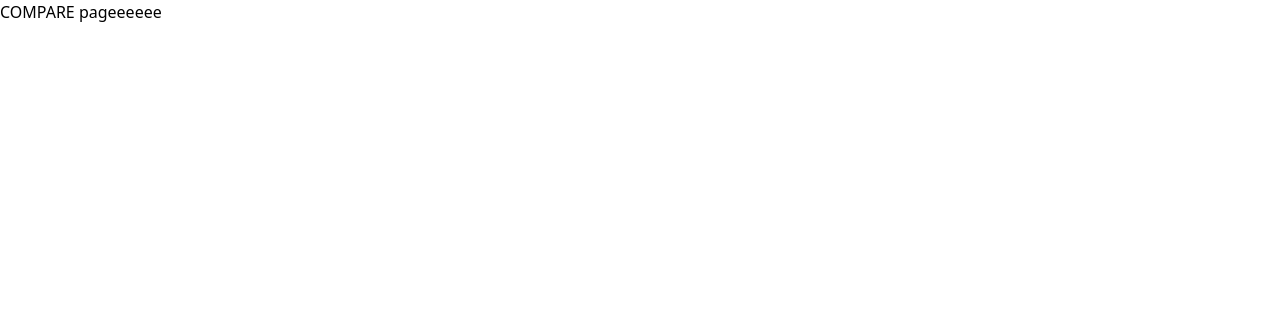
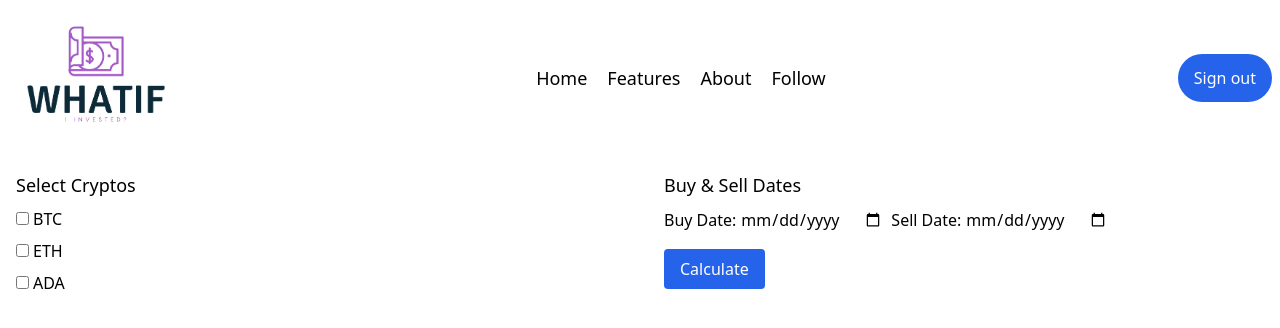
Before and after one commit to bendoza/WhatIf, a Next.js app in the folder whatif/: page /compare in a window 1280 px wide. Shown: the top 328 px of the page. Built offline with nearby package versions, Linux system fonts and the light colour scheme; sample sign-in values are in the browser's storage.

Commit message:
I started coding the compare page. I also fixed a few bugs and i created two new componet pages. The cryptoselector and the dateselector

```diff
--- /dev/null
+++ b/whatif/src/components/cryptoSelection.tsx
@@ -0,0 +1,62 @@
+import React, { useState } from 'react';
+
+interface CryptoAmount {
+  [key: string]: number;
+}
+
+const CryptoSelection: React.FC = () => {
+  const [selectedCryptos, setSelectedCryptos] = useState<CryptoAmount>({});
+
+  const handleCheckboxChange = (event: React.ChangeEvent<HTMLInputElement>) => {
+    const { value, checked } = event.target;
+
+    if (checked) {
+      setSelectedCryptos({ ...selectedCryptos, [value]: 0 });
+    } else {
+      const updatedCryptos = { ...selectedCryptos };
+      delete updatedCryptos[value];
+      setSelectedCryptos(updatedCryptos);
+    }
+  };
+
+  const handleAmountChange = (
+    event: React.ChangeEvent<HTMLInputElement>,
+    crypto: string
+  ) => {
+    const { value } = event.target;
+    setSelectedCryptos({ ...selectedCryptos, [crypto]: parseFloat(value) });
+  };
+
+  return (
+    <div className="p-4">
+      <h2 className="text-lg mb-2">Select Cryptos</h2>
+      <div>
+        {['BTC', 'ETH', 'ADA'].map((crypto) => (
+          <div key={crypto} className="flex items-center mb-2">
+            <label>
+              <input
+                type="checkbox"
+                value={crypto}
+                onChange={handleCheckboxChange}
+                className="mr-1"
+              />
+              {crypto}
+            </label>
+            {selectedCryptos.hasOwnProperty(crypto) && (
+              <input
+                type="number"
+                min="0"
+                step="any"
+                value={selectedCryptos[crypto]}
+                onChange={(e) => handleAmountChange(e, crypto)}
+                className="ml-4 w-20"
+              />
+            )}
+          </div>
+        ))}
+      </div>
+    </div>
+  );
+};
+
+export default CryptoSelection;
--- /dev/null
+++ b/whatif/src/components/dateselection.tsx
@@ -0,0 +1,46 @@
+import React, { useState } from 'react';
+import Link from 'next/link';
+
+const dateselection: React.FC = () => {
+  const [buyDate, setBuyDate] = useState('');
+  const [sellDate, setSellDate] = useState('');
+
+  const handleClick = () => {
+    console.log('Buy Date:', buyDate);
+    console.log('Sell Date:', sellDate);
+  };
+
+  return (
+    <div className="p-4">
+      <h2 className="text-lg mb-2">Buy & Sell Dates</h2>
+      <div>
+        <label className="mr-2">
+          Buy Date:
+          <input
+            type="date"
+            value={buyDate}
+            onChange={(e) => setBuyDate(e.target.value)}
+            className="ml-1"
+          />
+        </label>
+        <label className="mr-2">
+          Sell Date:
+          <input
+            type="date"
+            value={sellDate}
+            onChange={(e) => setSellDate(e.target.value)}
+            className="ml-1"
+          />
+        </label>
+      </div>
+      <button
+        onClick={handleClick}
+        className="bg-blue-600 text-white px-4 py-2 mt-4 rounded"
+      >
+        Calculate
+      </button>
+    </div>
+  );
+};
+
+export default dateselection;
--- a/whatif/src/components/withAuth.tsx
+++ b/whatif/src/components/withAuth.tsx
@@ -11,7 +11,7 @@ const withAuth = (WrappedComponent: React.ComponentType) => {
         const loggedIn = sessionStorage.getItem('loggedIn') != null;
         setIsLoggedIn(loggedIn);
         if (!loggedIn) {
-          router.replace('/signup');
+          router.replace('/');
         }
       } else {
         console.warn('sessionStorage is not available.');
--- a/whatif/src/pages/compare.tsx
+++ b/whatif/src/pages/compare.tsx
@@ -1,8 +1,29 @@
-import React from 'react';
+import React, { useState, useEffect } from 'react';
+import Header from '../components/Header';
+import CryptoSelection from '../components/cryptoSelection';
+import DateSelection from '../components/dateselection';
 import withAuth from '../components/withAuth';
 
-function Compare() {
-  return <div>COMPARE pageeeeee</div>;
-}
+const ComparePage: React.FC = () => {
+  const [isLoggedIn, setIsLoggedIn] = useState(false);
 
-export default withAuth(Compare);
+  useEffect(() => {
+    if (typeof window !== 'undefined' && window.sessionStorage) {
+      setIsLoggedIn(sessionStorage.getItem('loggedIn') !== null);
+    } else {
+      console.warn('sessionStorage is not available.');
+    }
+  }, []);
+
+  return (
+    <div>
+      <Header isLoggedIn={isLoggedIn} />
+      <div className="grid grid-cols-2 gap-4">
+        <CryptoSelection />
+        <DateSelection />
+      </div>
+    </div>
+  );
+};
+
+export default withAuth(ComparePage);
--- a/whatif/src/pages/signup.tsx
+++ b/whatif/src/pages/signup.tsx
@@ -114,7 +114,7 @@ const SignUp = () => {
         </form>
       </div>
       {errorMessage && (
-        <div className="absolute bottom-6 left-6 bg-red-500 text-white py-2 px-4 rounded-lg">
+        <div className="absolute bottom-10 left-10 bg-red-500 text-white py-2 px-4 rounded-lg">
           {errorMessage}
         </div>
       )}
```
